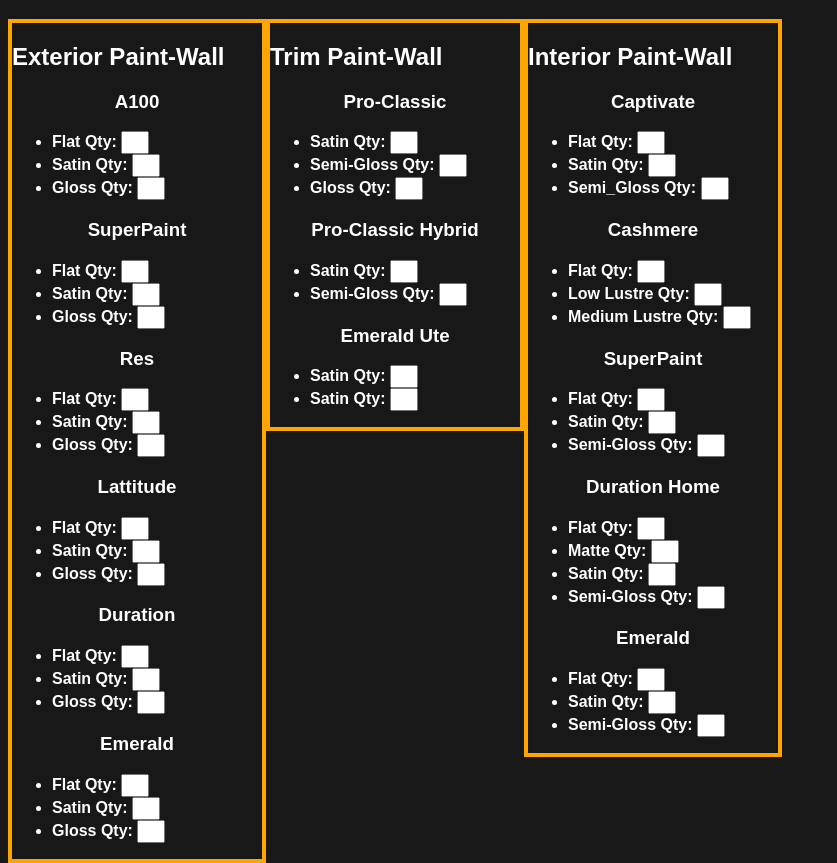
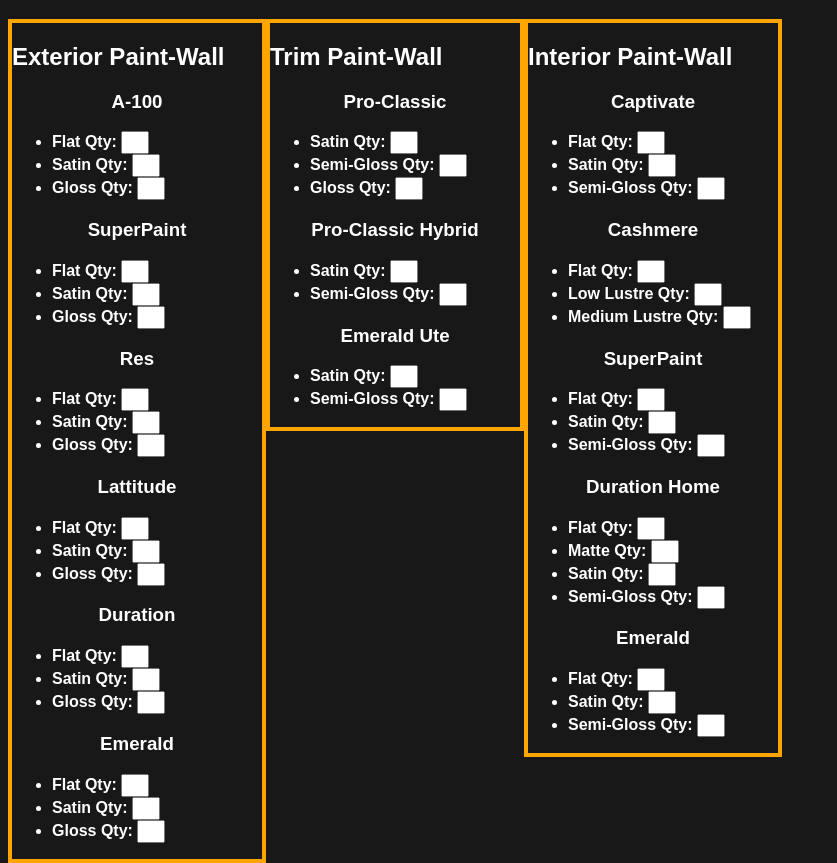
Before and after one commit to PeskyPenguin923/sw_stocking, a plain HTML site: page index.html in a window 1280 px wide. Shown: the part 61-924 px from the top of the page, without its empty margins (0-837 px from the left). Drawn offline with Linux system fonts and the light colour scheme.

Commit message:
Fix typos

```diff
--- a/index.html
+++ b/index.html
@@ -11,7 +11,7 @@
     <h1>Sherwin Stocking Helper</h1>
     <div class="paint-container">
       <h2>Exterior Paint-Wall</h2>
-      <h3>A100</h3>
+      <h3>A-100</h3>
       <ul>
           <li>Flat <label for="a100_flat">Qty:</label>
           <input type="text" id="a100_flat" name="a100_flat" style="width: 20px;height: 17px;"></li>
@@ -89,7 +89,7 @@
       <ul>
         <li>Satin <label for="emu_sat">Qty:</label>
           <input type="text" id="emu_sat" name="emu_satin" style="width: 20px;height: 17px;"></li>
-        <li>Satin <label for="emu_semi">Qty:</label>
+        <li>Semi-Gloss <label for="emu_semi">Qty:</label>
           <input type="text" id="emu_semi" name="emu_semi" style="width: 20px;height: 17px;"></li>
       </ul>
     </div>
@@ -104,7 +104,7 @@
           <input type="text" id="cap_flat" name="cap_flat" style="width: 20px;height: 17px;"></li>
         <li>Satin <label for="cap_satin">Qty:</label>
           <input type="text" id="cap_satin" name="cap_satin" style="width: 20px;height: 17px;"></li>
-        <li>Semi_Gloss <label for="cap_semi">Qty:</label>
+        <li>Semi-Gloss <label for="cap_semi">Qty:</label>
           <input type="text" id="cap_semi" name="cap_semi" style="width: 20px;height: 17px;"></li>
       </ul>
 
```
